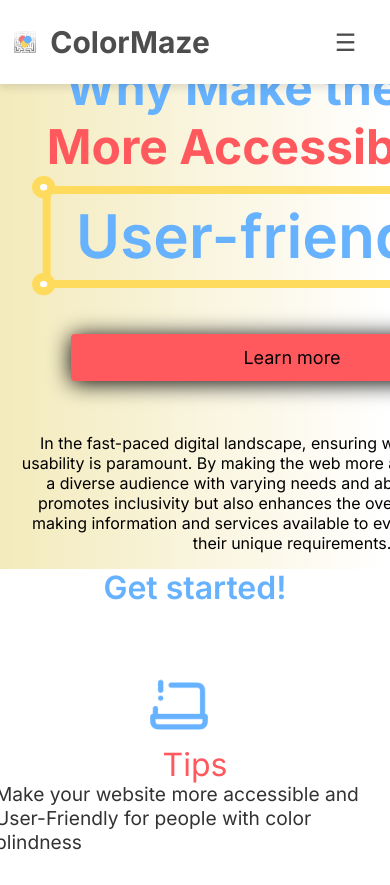
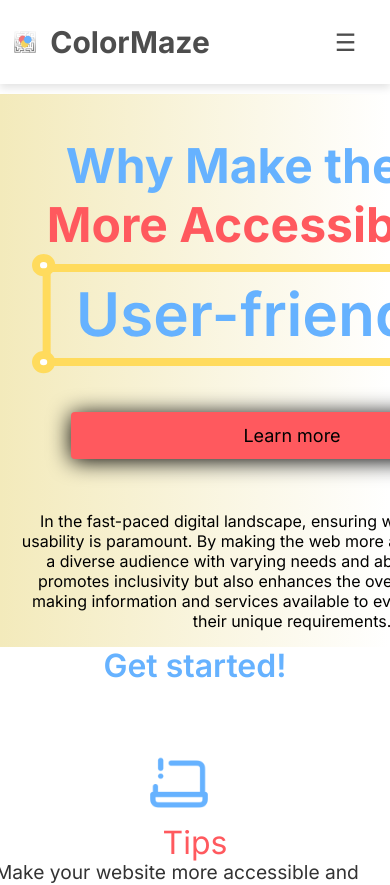
Before and after one commit to KetrinV/colorblind-people-app, a Nuxt app: page / in a window 390 px wide. Shown: the top 885 px of the page. Built offline with nearby package versions, Linux system fonts and the light colour scheme.

Commit message:
mobile sizing

```diff
--- a/assets/css/main.css
+++ b/assets/css/main.css
@@ -634,7 +634,13 @@ input[type=checkbox] {
 .burger {
   display: none;
 }
+
 @media screen and (max-width: 700px) {
+
+  body {
+    margin-top: 20%
+  }
+
   .main-p{
     margin: 1.25rem;
   }
```
